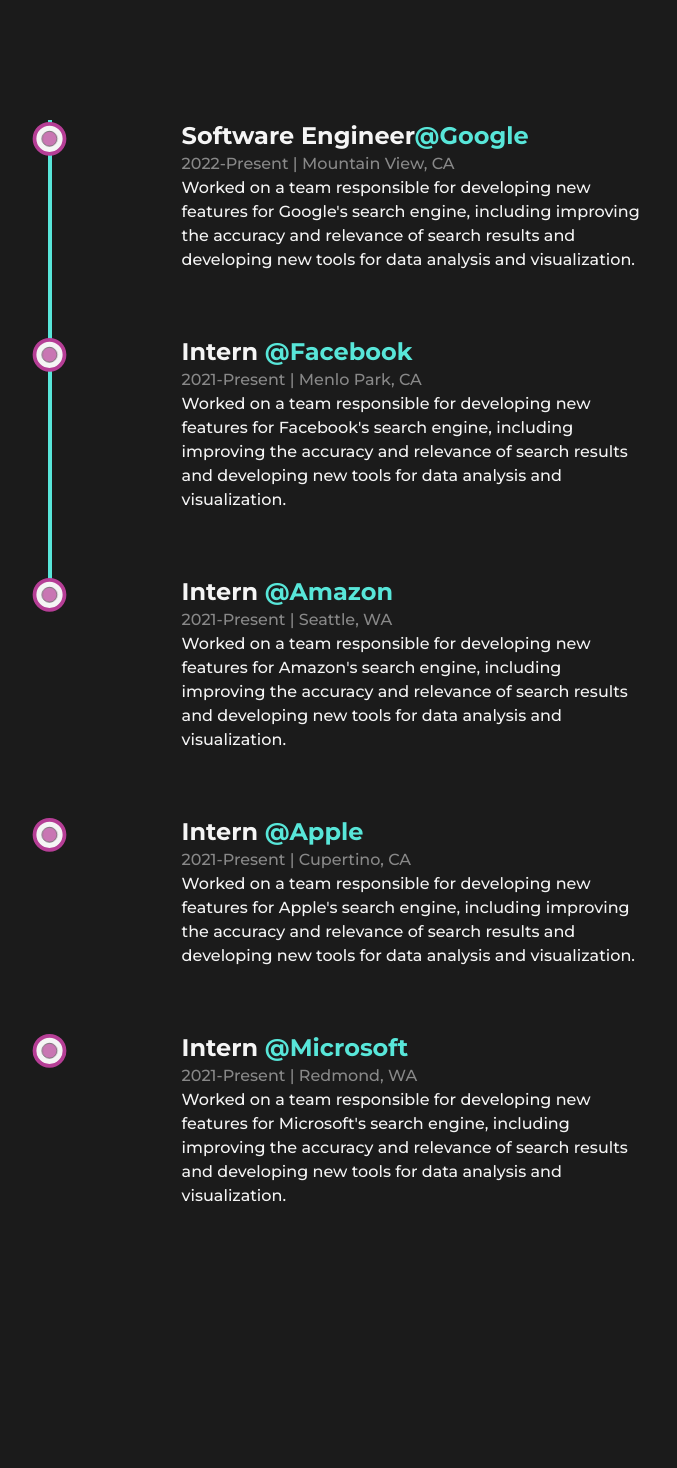
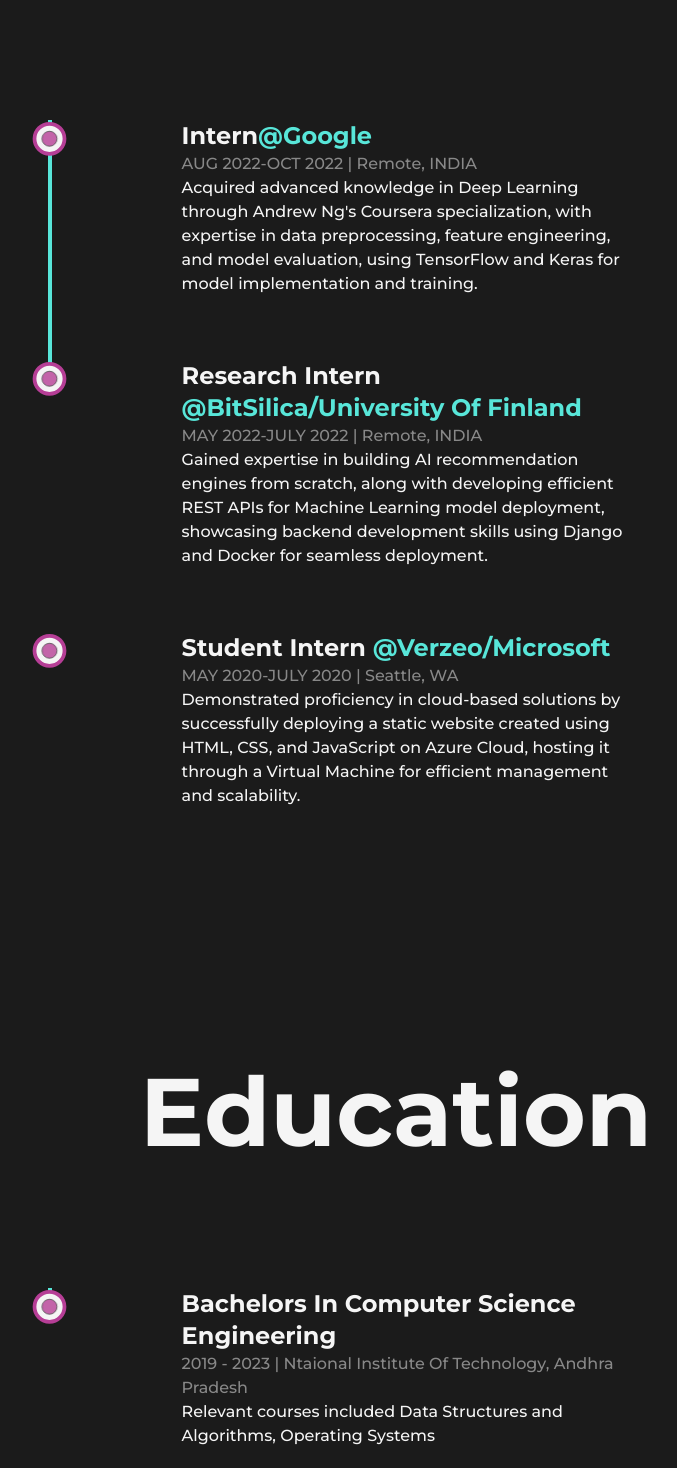
Before and after one commit to RAVINTEJA/portfolio, a Next.js app: page /about in a window 1280 px wide. Shown: the part 2500-3968 px from the top of the page, without its empty margins (244-921 px from the left). Built offline with nearby package versions, Linux system fonts and the light colour scheme.

Commit message:
Updated Experience, educationa and added link for resume

```diff
--- a/public/data/Education.json
+++ b/public/data/Education.json
@@ -1,22 +1,10 @@
 {
   "EducationList": [
     {
-      "degree": "Bachelors in Computer Science",
-      "period": "2008 - 2012",
-      "university": "University of California, Los Angeles",
-      "description": "Relevant courses included Data Structures and Algorithms, Computer Systems Engineering, and Artificial Intelligence."
-    },
-    {
-      "degree": "Masters in Computer Science",
-      "period": "2012 - 2014",
-      "university": "University of California, Los Angeles",
-      "description": "Relevant courses included Data Structures and Algorithms, Computer Systems Engineering, and Artificial Intelligence."
-    },
-    {
-      "degree": "Masters in Computer Science",
-      "period": "2012 - 2014",
-      "university": "University of California, Los Angeles",
-      "description": "Relevant courses included Data Structures and Algorithms, Computer Systems Engineering, and Artificial Intelligence."
+      "degree": "Bachelors in Computer Science Engineering",
+      "period": "2019 - 2023",
+      "university": "Ntaional Institute of Technology, Andhra Pradesh",
+      "description": "Relevant courses included Data Structures and Algorithms, Operating Systems"
     }
   ]
 }
--- a/public/data/Experience.json
+++ b/public/data/Experience.json
@@ -1,44 +1,28 @@
 {
 "ExperienceList" : [
     {
-        "role": "Software Engineer",
+        "role": "Intern",
         "company": "Google",
         "companyLink": "https://google.com",
-        "period": "2022-Present",
-        "location": "Mountain View, CA",
-        "description": "Worked on a team responsible for developing new features for Google's search engine, including improving the accuracy and relevance of search results and developing new tools for data analysis and visualization."
+        "period": "AUG 2022-OCT 2022",
+        "location": "Remote, INDIA",
+        "description": "Acquired advanced knowledge in Deep Learning through Andrew Ng's Coursera specialization, with expertise in data preprocessing, feature engineering, and model evaluation, using TensorFlow and Keras for model implementation and training."
     },
     {
-        "role": "Intern ",
-        "company": "Facebook",
-        "companyLink": "https://facebook.com",
-        "period": "2021-Present",
-        "location": "Menlo Park, CA",
-        "description": "Worked on a team responsible for developing new features for Facebook's search engine, including improving the accuracy and relevance of search results and developing new tools for data analysis and visualization."
+        "role": "Research Intern ",
+        "company": "BitSilica/University of Finland",
+        "companyLink": "",
+        "period": "MAY 2022-JULY 2022",
+        "location": "Remote, INDIA",
+        "description": "Gained expertise in building AI recommendation engines from scratch, along with developing efficient REST APIs for Machine Learning model deployment, showcasing backend development skills using Django and Docker for seamless deployment."
     },
     {
-        "role": "Intern ",
-        "company": "Amazon",
-        "companyLink": "https://amazon.com",
-        "period": "2021-Present",
+        "role": "Student Intern ",
+        "company": "Verzeo/Microsoft",
+        "companyLink": "https://microsfot.com",
+        "period": "MAY 2020-JULY 2020",
         "location": "Seattle, WA",
-        "description": "Worked on a team responsible for developing new features for Amazon's search engine, including improving the accuracy and relevance of search results and developing new tools for data analysis and visualization."
-    },
-    {
-        "role": "Intern ",
-        "company": "Apple",
-        "companyLink": "https://apple.com",
-        "period": "2021-Present",
-        "location": "Cupertino, CA",
-        "description": "Worked on a team responsible for developing new features for Apple's search engine, including improving the accuracy and relevance of search results and developing new tools for data analysis and visualization."
-    },
-    {
-        "role": "Intern ",
-        "company": "Microsoft",
-        "companyLink": "https://microsoft.com",
-        "period": "2021-Present",
-        "location": "Redmond, WA",
-        "description": "Worked on a team responsible for developing new features for Microsoft's search engine, including improving the accuracy and relevance of search results and developing new tools for data analysis and visualization."
+        "description": "Demonstrated proficiency in cloud-based solutions by successfully deploying a static website created using HTML, CSS, and JavaScript on Azure Cloud, hosting it through a Virtual Machine for efficient management and scalability."
     }
 ]
 }
--- a/src/components/Navbar.jsx
+++ b/src/components/Navbar.jsx
@@ -7,8 +7,6 @@
     LinkedInIcon,
     SunIcon,
     MoonIcon,
-    LinkArrow,
-    DribbbleIcon,
 } from "./Icons.js";
 import { motion } from "framer-motion";
 import useThemeSwitcher from "./hooks/useThemeSwitcher.js";
--- a/src/pages/_app.js
+++ b/src/pages/_app.js
@@ -3,6 +3,7 @@
 import Head from "next/head";
 import Navbar from "../components/Navbar";
 import Footer from "@/components/Footer";
+import useThemeSwitcher from "@/components/hooks/useThemeSwitcher";
 
 const montserrat = Montserrat({
   subsets: ["latin"],
--- a/src/pages/index.js
+++ b/src/pages/index.js
@@ -3,11 +3,15 @@
 import Image from "next/image";
 import AnimatedText from "@/components/AnimatedText";
 import Link from "next/link";
-import { LinkArrow } from "@/components/Icons";
+import { LinkArrow, MoonIcon, SunIcon } from "@/components/Icons";
 import HireMe from "@/components/HireMe";
 import LightBulb from "/public/images/lightbulb.svg";
+import LightBulbDark from "/public/images/lightbulbdark.svg";
+import useThemeSwitcher from "@/components/hooks/useThemeSwitcher";
 
 export default function Home() {
+
+  const [theme, setTheme] = useThemeSwitcher();
   return (
     <>
       <Head>
@@ -63,7 +67,26 @@
         </Layout>
         <HireMe />
         <div className="absolute md:top-4 md:right-4 bottom-8 right-8 w-24 h-max lg:w-20 exmd:w-12 xs:w-8 inline-block bg-light dark:bg-dark">
-          <Image src={LightBulb} alt="Light Bulb" className="w-full h-auto" />
+          <button
+            onClick={() =>
+              setTheme(theme === "dark" ? "light" : "dark")
+            }
+            className="ml-3 sm:ml-2 flex items-center justify-center rounded-full p-1  bg-light dark:bg-dark"
+          >
+            {theme === "dark" ? (
+              <Image src={LightBulb} alt="Light Bulb" className="w-full h-auto" onClick={() =>
+                setTheme(
+                  theme === "dark" ? "light" : "dark"
+                )
+              } />
+            ) : (
+              <Image src={LightBulbDark} alt="Light Bulb Dark" className="w-full h-auto" onClick={() =>
+                setTheme(
+                  theme === "dark" ? "light" : "dark"
+                )
+              } />
+            )}
+          </button>
         </div>
       </main>
     </>
```
Also changed, not shown: public/images/lightbulbdark.svg (added).
